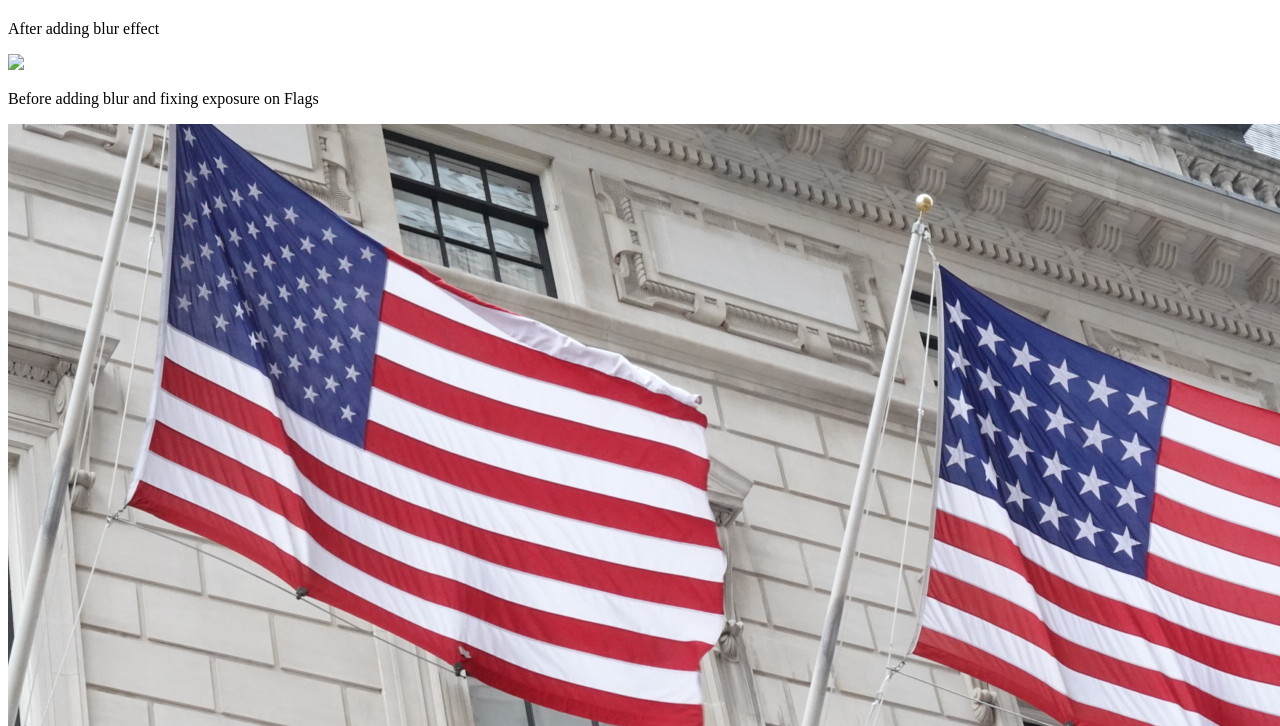
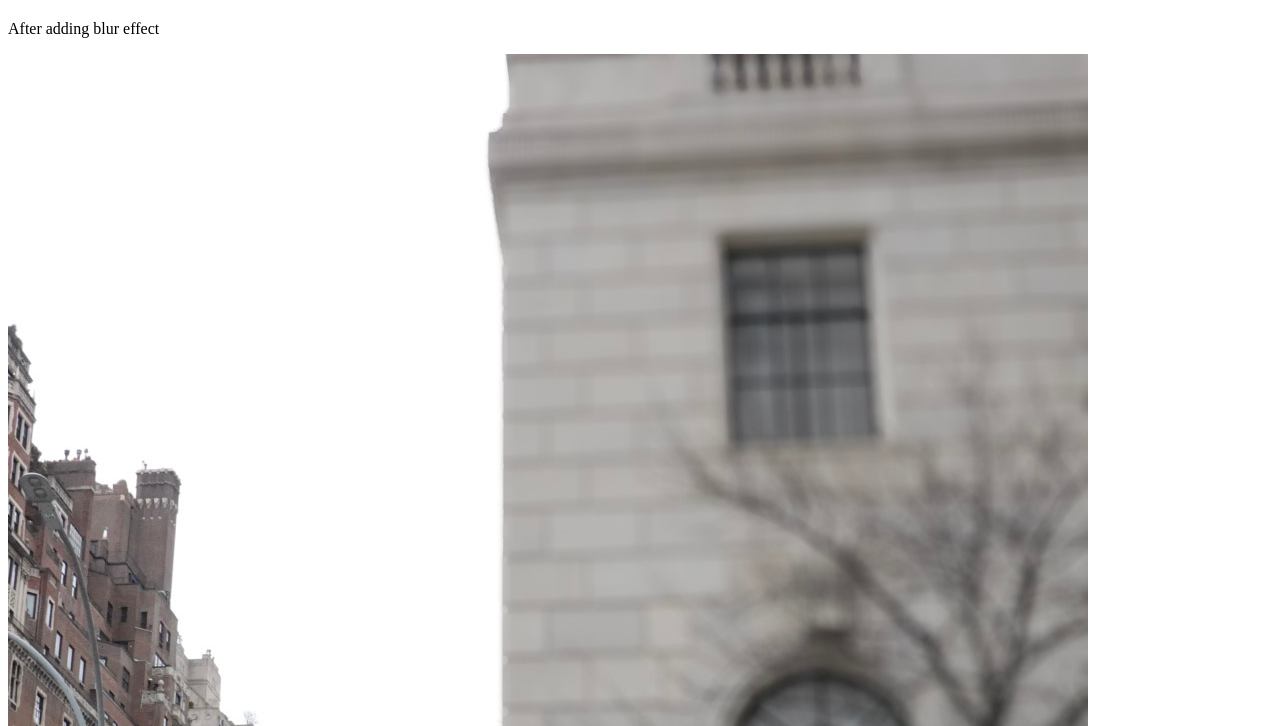
Before and after one commit to mrrufat/medpl150, a plain HTML site: page images_depth_of_field.html in a window 1280 px wide. Shown: the part 1554-2280 px from the top of the page. Drawn offline with Linux system fonts and the light colour scheme.

Commit message:
Fix image source path for photoshop_blur.jpeg

```diff
--- a/images_depth_of_field.html
+++ b/images_depth_of_field.html
@@ -9,7 +9,7 @@
     <p>Before using blur effect on DOF</p>
      <img src="Images/dof2.jpg">
      <p>After adding blur effect</p>
-     <img src="photoshop_blur.jpeg">
+     <img src="images/photoshop_blur.jpeg">
      <p>Before adding blur and fixing exposure on Flags</p>
      <img src="Images/flag_dof.jpg">
      <p>After adding blur and fixing exposure on Flags</p>
```
